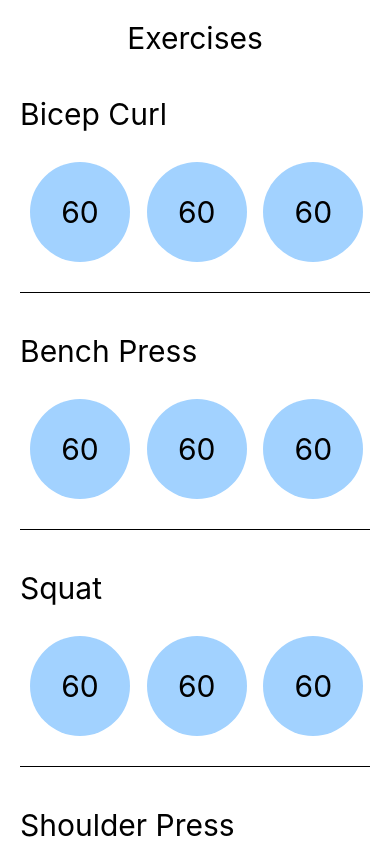
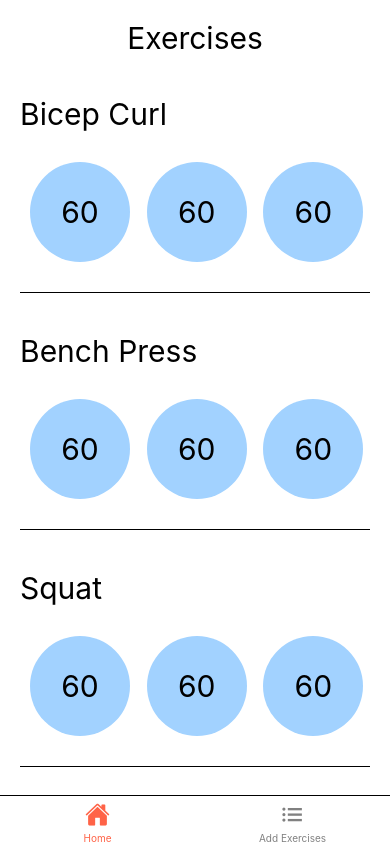
Before and after one commit to paulpetelski/SetCounter-IOS-App, a React Native app: screen / in a window 390 px wide. Shown: the top 844 px of the page. Built offline with nearby package versions, Linux system fonts and the light colour scheme.

Commit message:
add navigation

```diff
--- a/App.js
+++ b/App.js
@@ -4,30 +4,70 @@
 import { ScrollView } from "react-native";
 import Set from "./components/Set";
 import Title from "./components/Title";
+import AddExercise from "./components/AddExercise";
+import HomeScreen from "./components/HomeScreen";
 
+import { NavigationContainer } from "@react-navigation/native";
+import { createBottomTabNavigator } from "@react-navigation/bottom-tabs";
+import Ionicons from "@expo/vector-icons/Ionicons";
+
+// === COLORS ===
 // yellow: #ffd97d
 // light green: #aaf683
 // dark green: #60d394
 // red: #ee6055
 
+// === ICONS ===
+// https://icons.expo.fyi/
+// Search starting with ios-
+// use Ionicons
+
+const Tab = createBottomTabNavigator();
+
+const MyTheme = {
+  dark: false,
+  colors: {
+    //primary: "rgb(255, 45, 85)",
+    background: "rgb(255, 255, 255)",
+    //card: "rgb(255, 255, 255)",
+    //text: "rgb(28, 28, 30)",
+    //border: "rgb(199, 199, 204)",
+    //notification: "rgb(255, 69, 58)",
+  },
+};
+
 export default function App() {
   return (
     <>
       <SafeAreaView>
-        <ScrollView
-          style={styles.scrollview}
-          showsVerticalScrollIndicator="false"
+        <View style={styles.row}>
+          <Title title="Exercises" />
+        </View>
+      </SafeAreaView>
+
+      <NavigationContainer theme={MyTheme}>
+        <Tab.Navigator
+          screenOptions={({ route }) => ({
+            tabBarIcon: ({ focused, color, size }) => {
+              let iconName;
+
+              if (route.name === "Home") {
+                iconName = focused ? "ios-home" : "ios-home-outline";
+              } else if (route.name === "Add Exercises") {
+                iconName = focused ? "ios-list-outline" : "ios-list";
+              }
+              return <Ionicons name={iconName} size={size} color={color} />;
+            },
+            tabBarActiveTintColor: "tomato",
+            tabBarInactiveTintColor: "gray",
+            headerShown: false,
+            headerMode: "none",
+          })}
         >
-          <View style={styles.row}>
-            <Title title="Exercises" />
-          </View>
-
-          <Set exercise="Bicep Curl"></Set>
-          <Set exercise="Bench Press"></Set>
-          <Set exercise="Squat"></Set>
-          <Set exercise="Shoulder Press"></Set>
-        </ScrollView>
-      </SafeAreaView>
+          <Tab.Screen name="Home" component={HomeScreen}></Tab.Screen>
+          <Tab.Screen name="Add Exercises" component={AddExercise}></Tab.Screen>
+        </Tab.Navigator>
+      </NavigationContainer>
     </>
   );
 }
--- /dev/null
+++ b/components/AddExercise.js
@@ -0,0 +1,31 @@
+import { StyleSheet, Text, View } from "react-native";
+import React from "react";
+import Title from "./Title";
+
+const AddExercise = () => {
+  return (
+    <View style={styles.row}>
+      <Title title="Add Exercises"></Title>
+    </View>
+  );
+};
+
+export default AddExercise;
+
+const styles = StyleSheet.create({
+  container: {
+    flex: 1,
+    flexDirection: "column",
+    flexWrap: "wrap",
+    backgroundColor: "#fff",
+    alignItems: "center",
+  },
+  row: {
+    flexDirection: "row",
+    justifyContent: "space-evenly",
+    alignItems: "center",
+  },
+  scrollview: {
+    marginHorizontal: 20,
+  },
+});
--- /dev/null
+++ b/components/HomeScreen.js
@@ -0,0 +1,34 @@
+import { StyleSheet, Text, View, ScrollView } from "react-native";
+import Set from "./Set";
+import React from "react";
+
+const HomeScreen = () => {
+  return (
+    <ScrollView style={styles.scrollview} showsVerticalScrollIndicator="false">
+      <Set exercise="Bicep Curl"></Set>
+      <Set exercise="Bench Press"></Set>
+      <Set exercise="Squat"></Set>
+      <Set exercise="Shoulder Press"></Set>
+    </ScrollView>
+  );
+};
+
+export default HomeScreen;
+
+const styles = StyleSheet.create({
+  container: {
+    flex: 1,
+    flexDirection: "column",
+    flexWrap: "wrap",
+    backgroundColor: "#fff",
+    alignItems: "center",
+  },
+  row: {
+    flexDirection: "row",
+    justifyContent: "space-evenly",
+    alignItems: "center",
+  },
+  scrollview: {
+    marginHorizontal: 20,
+  },
+});
--- a/package.json
+++ b/package.json
@@ -9,6 +9,10 @@
     "web": "expo start --web"
   },
   "dependencies": {
+    "@expo/vector-icons": "^13.0.0",
+    "@react-navigation/bottom-tabs": "^6.3.1",
+    "@react-navigation/native": "^6.0.10",
+    "@react-navigation/native-stack": "^6.6.2",
     "expo": "~45.0.0",
     "expo-splash-screen": "~0.15.1",
     "expo-status-bar": "~1.3.0",
```
Also changed, not shown: 1 other file (tests, documents, lock files or other folders).
